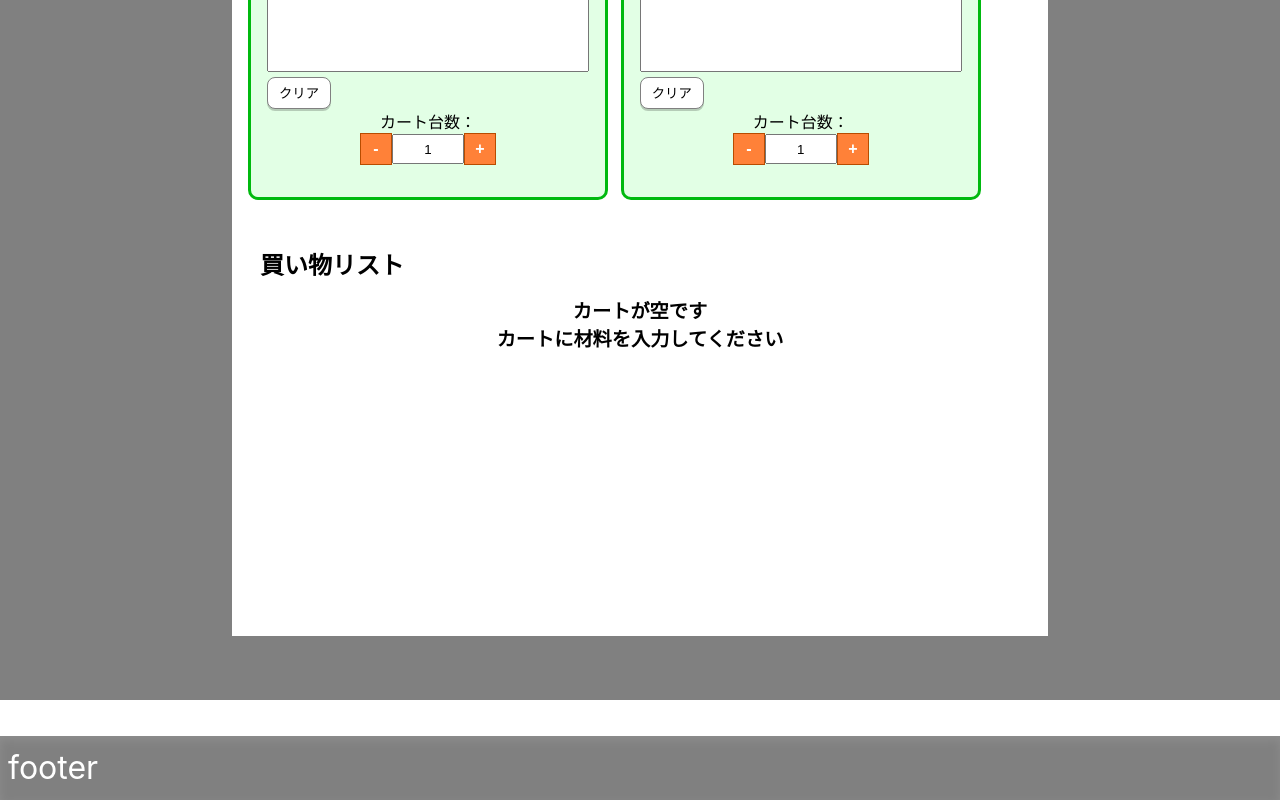
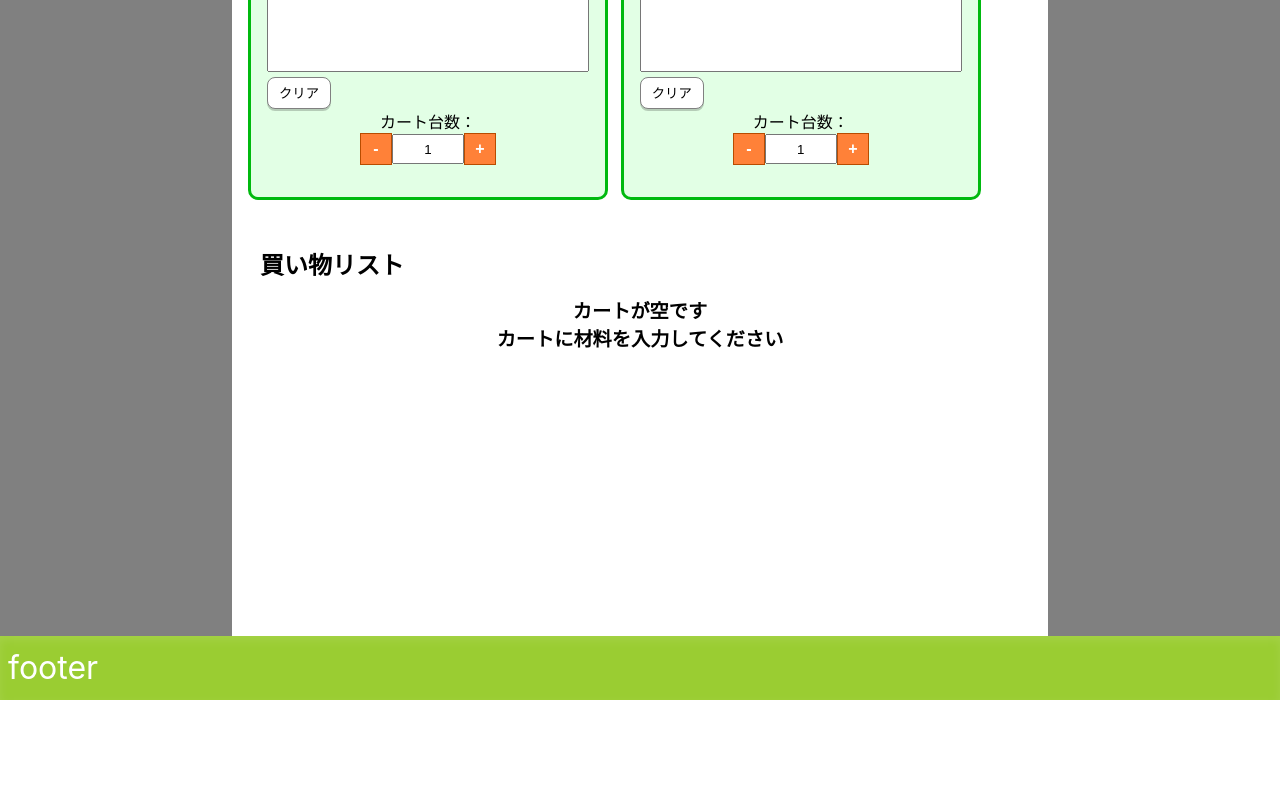
Before and after one commit to shimmen3141/calcart, a React (Create React App) app: page / in a window 1280 px wide. Shown: the part 676-1476 px from the top of the page. Built offline with nearby package versions, Linux system fonts and the light colour scheme.

Commit message:
update:AppFooterを修正

```diff
--- a/src/features/AppFooter/AppFooter.css
+++ b/src/features/AppFooter/AppFooter.css
@@ -1,8 +1,7 @@
 .appFooter {
   position: relative;
-  top: 100px;
   bottom: 0;
-  background-color: gray;
+  background-color: yellowgreen;
   box-shadow: inset 0px 4px 10px rgba(255, 255, 255, 0.1);
   width: 100%;
   height: 64px;
```
